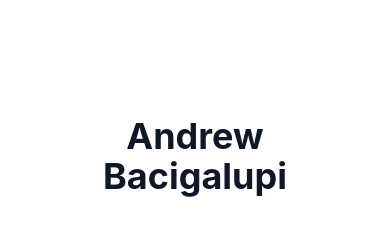
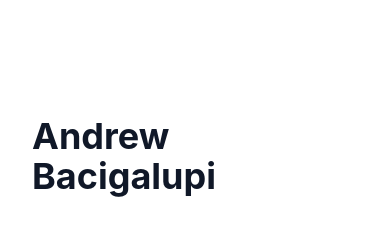
Before and after one commit to AndrewBacigalupi/andrew-bacigalupi-dot-com, a Next.js app: page / in a window 390 px wide. Shown: the top 240 px of the page. Built offline with nearby package versions, Linux system fonts and the light colour scheme.

Commit message:
fixed centered title

```diff
--- a/src/app/page.tsx
+++ b/src/app/page.tsx
@@ -72,7 +72,7 @@ export default function Home() {
       <section className="max-w-4xl w-full mx-auto flex flex-col md:flex-row text-left gap-6 px-4 pb-2">
         {/* Left: Title and About */}
         <div className="flex flex-col items-start text-left w-full gap-4">
-          <div className="mt-5 mb-5 text-center sm:text-left w-full">
+          <div className="mt-5 mb-5 text-left w-full">
             <BlurFadeText
               delay={BLUR_FADE_DELAY}
               className="text-4xl font-bold"
```
